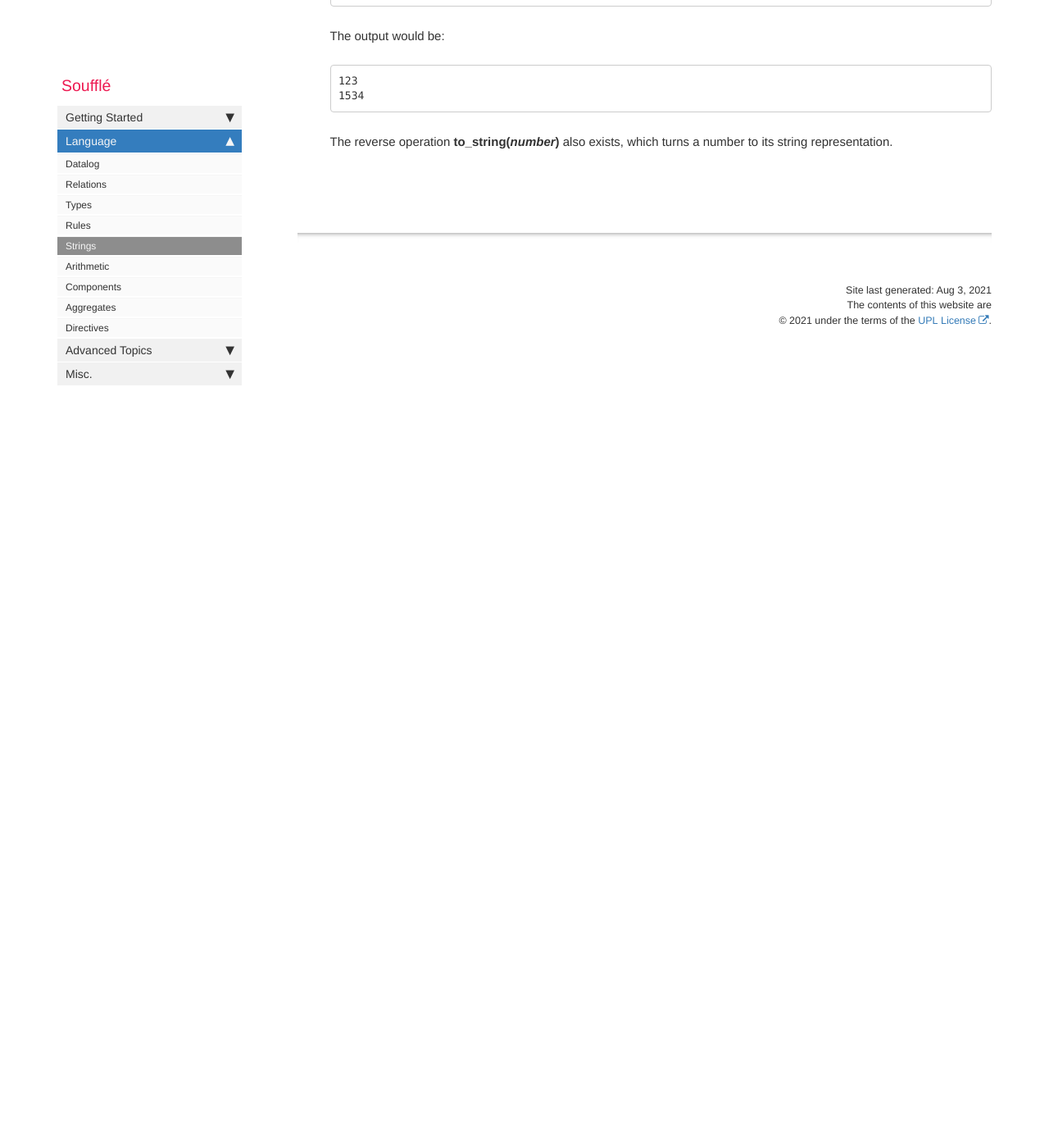
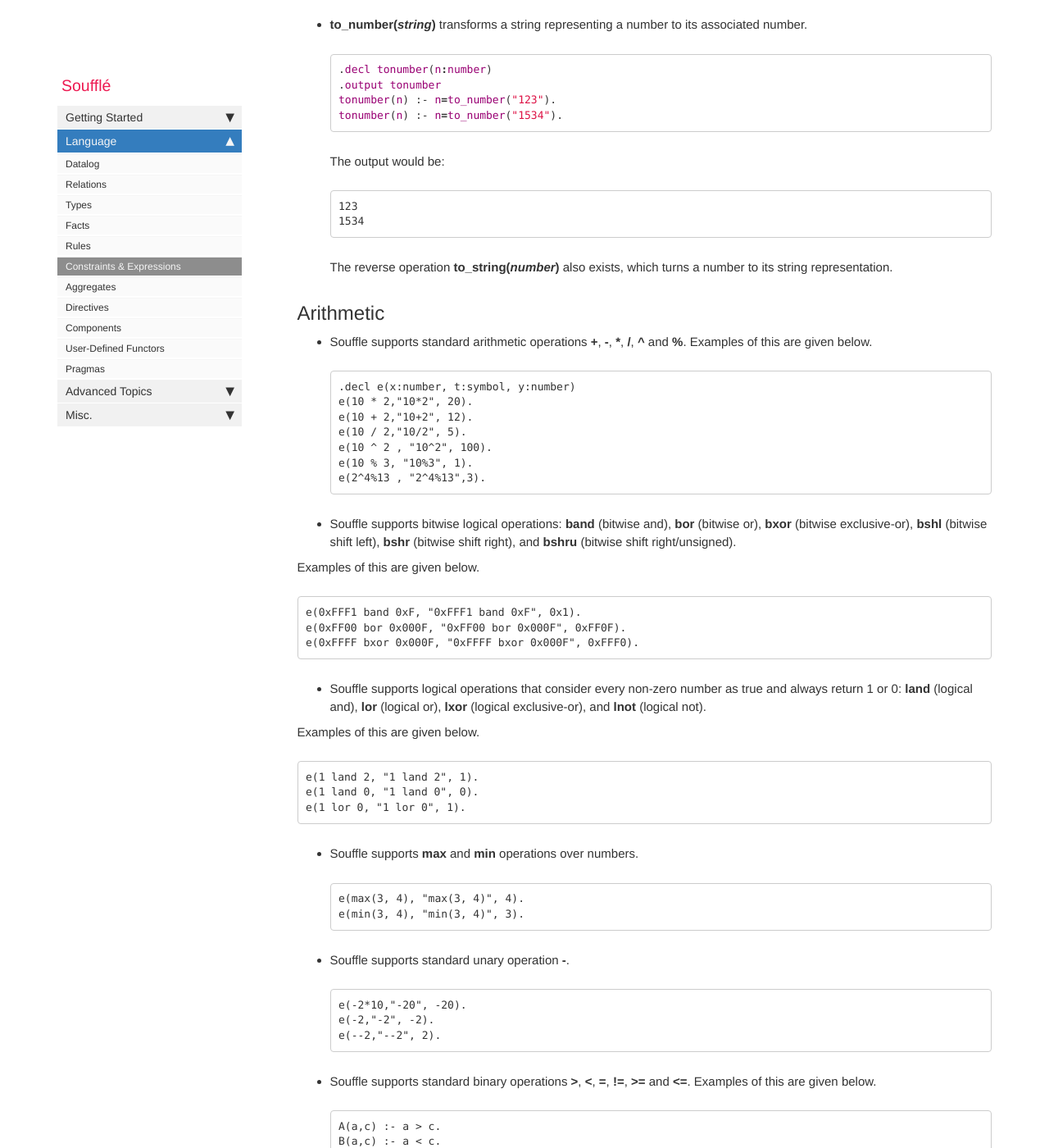
Before and after one commit to souffle-lang/souffle-lang.github.io, a Jekyll site: the page built from pages/docs/expr_constr.md, in a window 1280 px wide and 1400 px high, scrolled down 2734 px. Shown: the whole window at 82% size. Built offline with Jekyll 4.4.1, drawn with Linux system fonts in a browser that asks for light colours; comment, search, counter and statistics services are not loaded; before the commit the page ends 3194 px from its top, so only the background shows below that; some of the changed text lies outside the part shown.

````diff
--- a/pages/docs/strings.md
+++ b/pages/docs/expr_constr.md
@@ -1,9 +1,11 @@
 ---
-title: Strings
-permalink: /strings
+title: Constraints and Expressions
+permalink: /constr_expr
 sidebar: docs_sidebar
 folder: docs
 ---
+
+## Strings
 
 * **cat(*string*, *string*)** is used to concatenate two strings together. It can be nested to concatenate more than two strings.
 ```prolog
@@ -126,3 +128,71 @@ The output would be:
 1534
 ```
 The reverse operation **to_string(*number*)** also exists, which turns a number to its string representation.
+
+## Arithmetic
+
+* Souffle supports standard arithmetic operations **+**, **-**, **&#42;**, **&#47;**, **&#94;** and **&#37;**. Examples of this are given below.
+```
+.decl e(x:number, t:symbol, y:number)
+e(10 * 2,"10*2", 20).
+e(10 + 2,"10+2", 12).
+e(10 / 2,"10/2", 5).
+e(10 ^ 2 , "10^2", 100).
+e(10 % 3, "10%3", 1).
+e(2^4%13 , "2^4%13",3).
+```
+* Souffle supports bitwise logical operations: **band** (bitwise and), **bor** (bitwise or), **bxor** (bitwise exclusive-or), **bshl** (bitwise shift left), **bshr** (bitwise shift right), and **bshru** (bitwise shift right/unsigned).
+
+Examples of this are given below.
+```
+e(0xFFF1 band 0xF, "0xFFF1 band 0xF", 0x1).
+e(0xFF00 bor 0x000F, "0xFF00 bor 0x000F", 0xFF0F).
+e(0xFFFF bxor 0x000F, "0xFFFF bxor 0x000F", 0xFFF0).
+```
+
+* Souffle supports logical operations that consider every non-zero number as true and always return 1 or 0: **land** (logical and), **lor** (logical or), **lxor** (logical exclusive-or), and **lnot** (logical not).
+
+Examples of this are given below.
+```
+e(1 land 2, "1 land 2", 1).
+e(1 land 0, "1 land 0", 0).
+e(1 lor 0, "1 lor 0", 1).
+```
+
+* Souffle supports **max** and **min** operations over numbers.
+```
+e(max(3, 4), "max(3, 4)", 4).
+e(min(3, 4), "min(3, 4)", 3).
+```
+
+* Souffle supports standard unary operation **-**.
+```
+e(-2*10,"-20", -20).
+e(-2,"-2", -2).
+e(--2,"--2", 2).
+```
+
+* Souffle supports standard binary operations **&#62;**, **&#60;**, **&#61;**, **&#33;&#61;**, **&#62;&#61;** and **&#60;&#61;**. Examples of this are given below.
+```
+A(a,c) :- a > c.
+B(a,c) :- a < c.
+C(a,c) :- a = c.
+D(a,c) :- a != c.
+E(a,c) :- a <= c.
+F(a,c) :- a >= c.
+```
+
+* **&#36;** is used to generate unique random values to populate a table. It should be used with care as it may result in stepping outside the standard Datalog semantics.
+```
+.decl A (n:number)
+.decl B (a:number, b:number)
+.decl C (a:number, b:number)
+.output C
+A(0).
+A(i+1) :- A(i), i<1000.
+B($,i) :- A(i).
+C(i,j) :- B(c,i), B(c,j), i!=j.
+```
+The above example does not output anything.
+
+{% include links.html %}
````
Also changed, not shown: _data/sidebars/docs_sidebar.yml (+24 -20 lines), pages/docs/arithmetic.md (deleted, +0 -72 lines).
